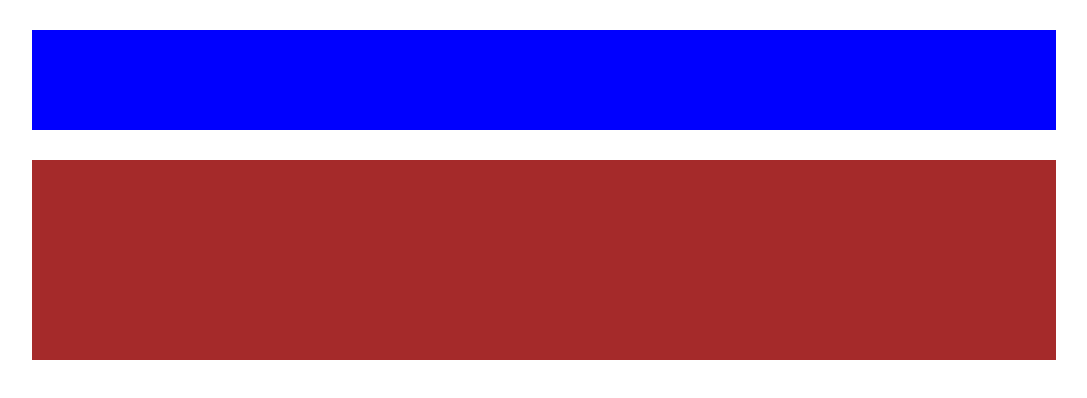
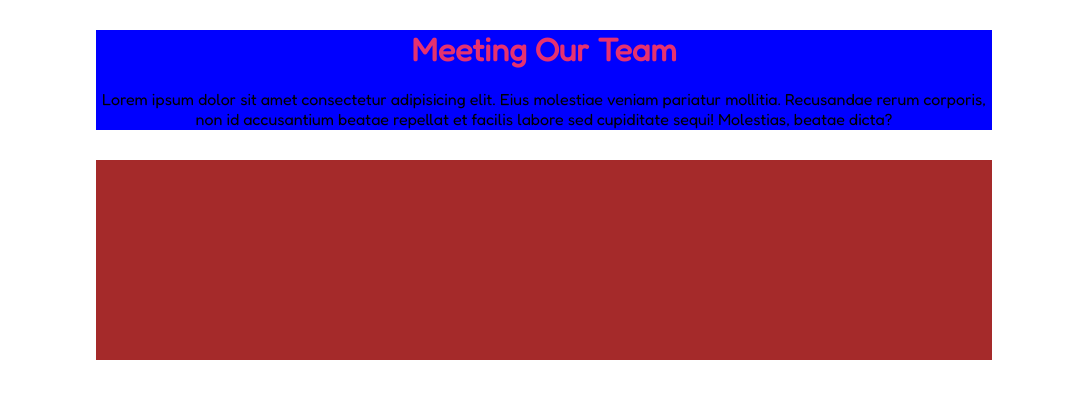
Before and after one commit to AlessandroCingolani/html-css-float-cards, a plain HTML site: page index.html in a window 1280 px wide. Shown: the whole page, without its empty margins (96-1183 px from the left). Drawn offline with Linux system fonts and the light colour scheme.

Commit message:
title and paragraph

```diff
--- a/css/style.css
+++ b/css/style.css
@@ -10,13 +10,23 @@ body{
 
 header{
   background-color: blue;
-  width: 80%;
+  width: 70%;
   height: 100px;
   margin: 30px auto;
 }
 
+.title{
+  color: rgb(229, 49, 112);
+  text-align: center;
+  padding-bottom: 20px;
+}
+
+header p{
+  text-align: center;
+}
+
 .container{
-  width: 80%;
+  width: 70%;
   height: 200px;
   background-color: brown;
   margin: 20px auto;
--- a/index.html
+++ b/index.html
@@ -11,7 +11,8 @@
 </head>
 <body>
   <header>
-    <h1></h1>
+    <h1 class="title">Meeting Our Team</h1>
+    <p>Lorem ipsum dolor sit amet consectetur adipisicing elit. Eius molestiae veniam pariatur mollitia. Recusandae rerum corporis, non id accusantium beatae repellat et facilis labore sed cupiditate sequi! Molestias, beatae dicta?</p>
   </header>
 
   <main>
```
